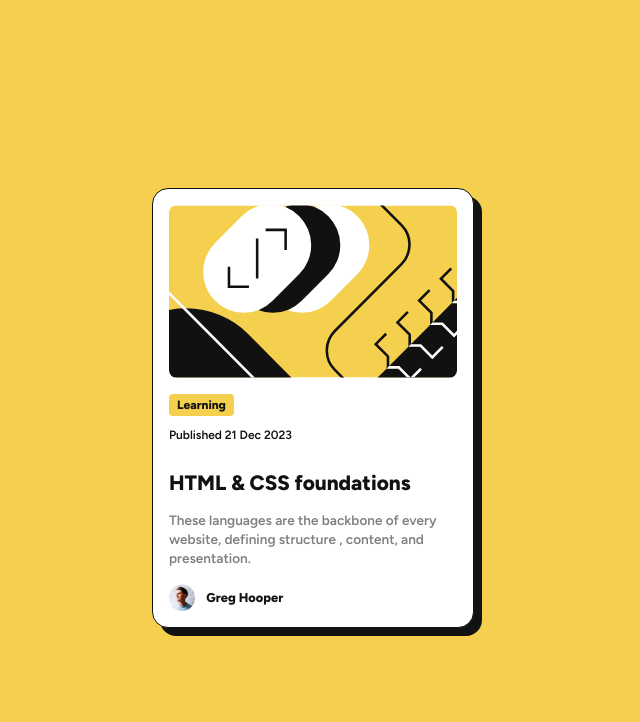
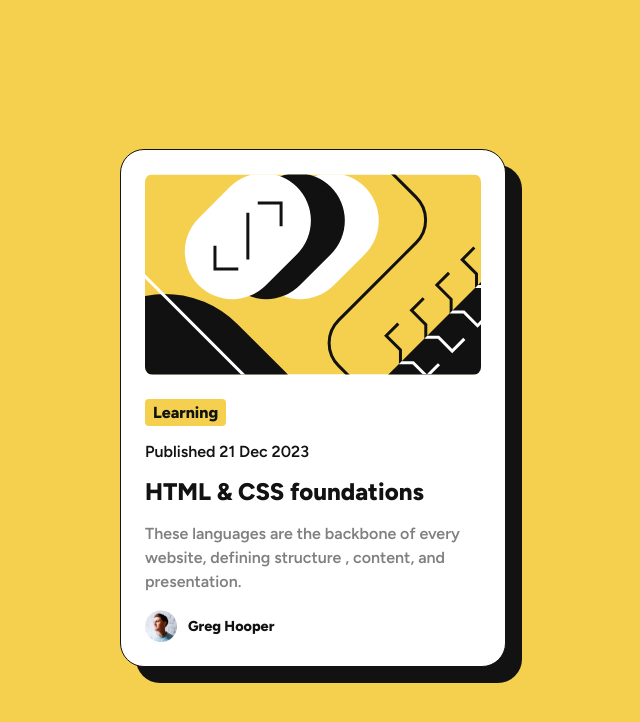
Before and after one commit to high-rolls/blog-preview-card-main, a plain HTML site: page index.html in a window 1280 px wide. Shown: the whole page, without its empty margins (327-967 px from the left). Drawn offline with Linux system fonts and the light colour scheme.

Commit message:
added header, main, footer increased overall size

```diff
--- a/assets/css/main.css
+++ b/assets/css/main.css
@@ -13,6 +13,10 @@ body {
     background-color: var(--color-primary);
     color: var(--color-black);
     font-family: 'Figtree', sans-serif;
+    display: flex;
+    justify-content: center;
+    align-items: center;
+    min-height: 100vh;
 }
 
 a {
@@ -24,11 +28,13 @@ a:hover, a:active {
     color: var(--color-primary);
 }
 
-main {
-    display: flex;
-    justify-content: center;
-    align-items: center;
-    min-height: 100vh;
+h1 {
+    font-size: 1.5rem;
+    font-weight: 800;
+}
+
+header {
+    font-weight: 600;
 }
 
 .badges {
@@ -53,34 +59,27 @@ main {
 .card {
     background-color: var(--color-white);
     border: 1px solid var(--color-black);
-    border-radius: 16px;
-    box-shadow: 8px 8px var(--color-black);
-    display: flex;
-    flex-direction: column;
-    gap: 1rem;
-    padding: 16px;
-    width: 288px;
-}
-
-.card-header {
-    font-size: .75rem;
-    font-weight: 600;
+    border-radius: 24px;
+    box-shadow: 16px 16px var(--color-black);
+    padding: 24px;
+    width: 336px;
 }
 
 .card-image {
-    width: 288px;
-    border-radius: 8px;
+    width: 336px;
+    border-radius: .5rem;
     vertical-align: top;
+    margin-bottom: 1.5rem;
 }
 
 .description {
     color: var(--color-gray);
-    font-size: .85rem;
-    line-height: 1.4em;
+    line-height: 1.5em;
 }
 
 .footer {
-    font-size: .8rem;
+    margin-top: 1rem;
+    font-size: .9rem;
     font-weight: 800;
 }
 
@@ -93,10 +92,5 @@ main {
 }
 
 .footer img {
-    height: 1.67rem;
+    height: 2rem;
 }
-
-.title {
-    font-size: 1.3rem;
-    font-weight: 800;
-}
--- a/index.html
+++ b/index.html
@@ -17,31 +17,33 @@
 </head>
 
 <body>
-  <main>
   <div class="card">
     <img class="card-image" src="assets/images/illustration-article.svg"
           alt="An illustration representing this article">
-      <div class="card-header">
+    <header>
       <div class="badges">
         <span class="badge bg-primary">Learning</span>
       </div>
       <p>
         Published 21 Dec 2023
       </p>
-      </div>
-      <div class="title">
+    </header>
+    <main>
+      <h1>
         <a href="#">HTML & CSS foundations</a>
-      </div>
+      </h1>
       <div class="description">
         These languages are the backbone of every website, defining structure
         , content, and presentation.
       </div>
+    </main>
+    <footer>
       <div class="footer">
         <img src="assets/images/image-avatar.webp" alt="User image">
         <span>Greg Hooper</span>
       </div>
+    </footer>
   </div>
-  </main>
 </body>
 
 </html>
```
Lines whose indentation alone changed are shown as unchanged.
